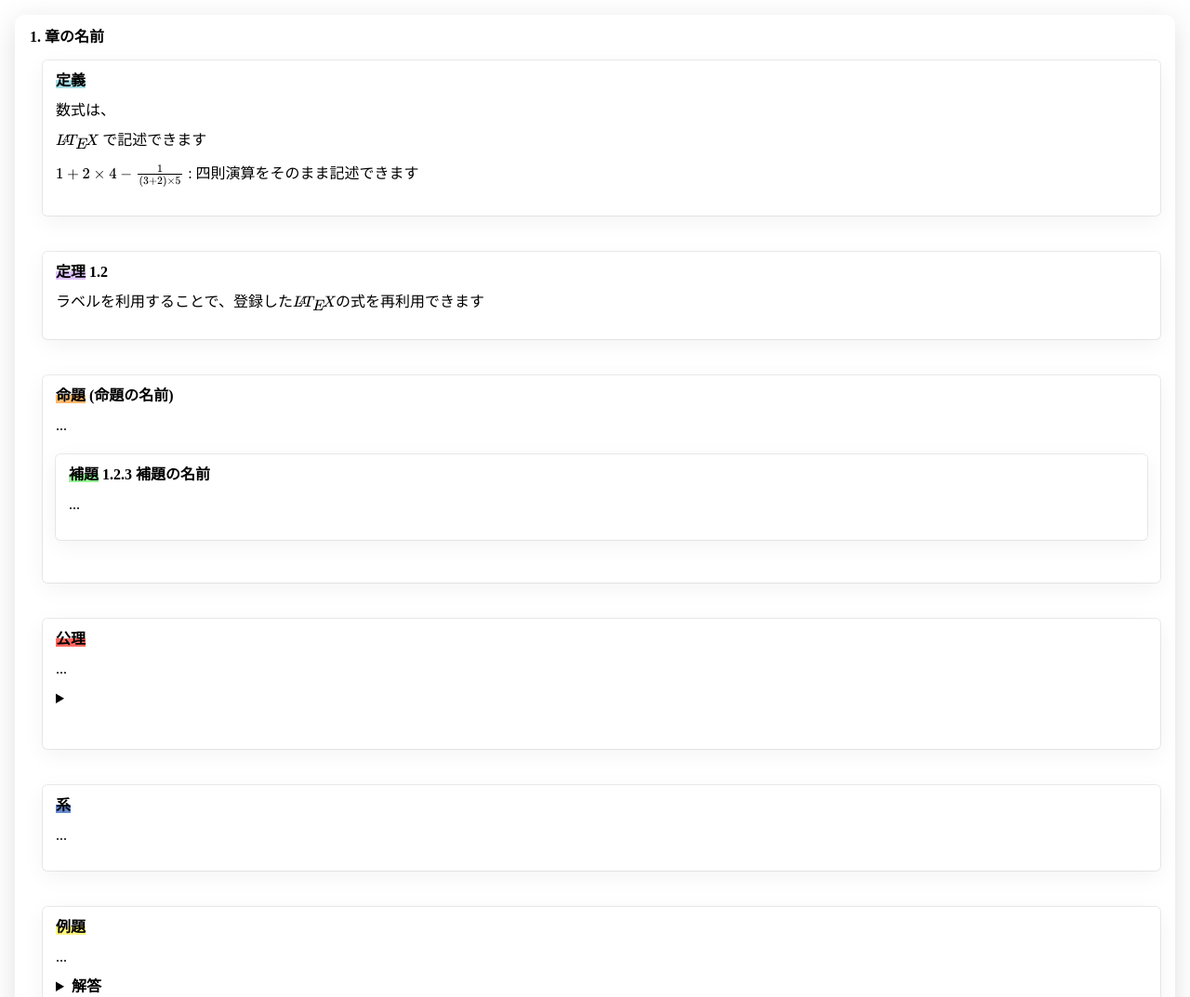
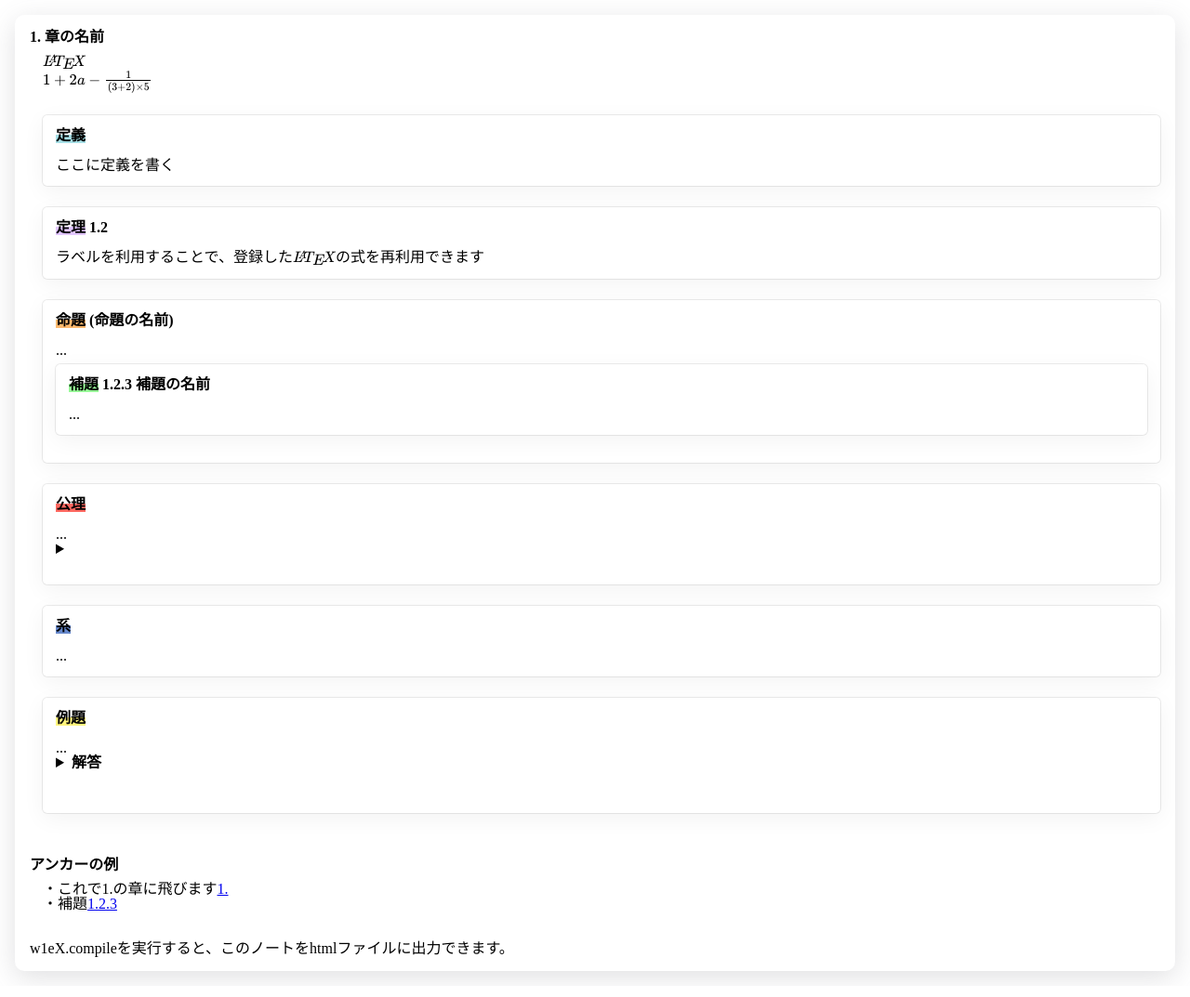
Before and after one commit to SouichiroTsujimoto/w1eX, a website: page sample/sample.w1ex.html in a window 1280 px wide. Shown: the top 1073 px of the page at 93% size. Drawn offline with nearby package versions, Linux system fonts and the light colour scheme.

Commit message:
update readme & sample

```diff
--- a/sample/sample.w1ex.html
+++ b/sample/sample.w1ex.html
@@ -103,87 +103,62 @@ background: linear-gradient(transparent 50%, #6688cc 50% 100%);
 </head>
 <body>
 <b id="1.">1.  章の名前 </b><div class="section">
-<div class="DefBox">
+\(\LaTeX\) <br>
+
+<math><mn>1</mn><mo>+</mo><mn>2</mn><mo>&InvisibleTimes;</mo><mi>a</mi><mo>-</mo><mfrac><mrow><mn>1</mn></mrow><mrow><mo>(</mo><mn>3</mn><mo>+</mo><mn>2</mn><mo>)</mo><mo>&times;</mo><mn>5</mn></mrow></mfrac></math>
+ <br>
+<br>
+    <div class="DefBox">
 <b><span class="DefMarker">定義</span>  </b><br><br>
-数式は、<br>
-<br>
-        \(\LaTeX\) で記述できます<br>
-<br>
+ここに定義を書く<br>
 
-<math><mn>1</mn><mo>+</mo><mn>2</mn><mo>&times;</mo><mn>4</mn><mo>-</mo><mfrac><mrow><mn>1</mn></mrow><mrow><mo>(</mo><mn>3</mn><mo>+</mo><mn>2</mn><mo>)</mo><mo>&times;</mo><mn>5</mn></mrow></mfrac></math>
-    : 四則演算をそのまま記述できます<br>
-<br>
+</div><br>
+    <div class="TheBox">
+<b id="1.2"><span class="TheMarker">定理</span> 1.2 </b><br><br>
+ラベルを利用することで、登録した\(\LaTeX\)の式を再利用できます<br>
+
+</div><br>
+    <div class="ProBox">
+<b><span class="ProMarker">命題</span>  (命題の名前)</b><br><br>
+...<br>
+        <div class="LemBox">
+<b id="1.2.3"><span class="LemMarker">補題</span> 1.2.3 補題の名前</b><br><br>
+...<br>
+
+</div><br>
+
+</div><br>
+    <div class="AxiBox">
+<b><span class="AxiMarker">公理</span>  </b><br><br>
+...<br>
+        <details><summary><b>  </b></summary><br>
+ここに書いた内容は折りたたまれます<br>
+
+</details><br>
+
+</div><br>
+    <div class="CorBox">
+<b><span class="CorMarker">系</span>  </b><br><br>
+...<br>
+
+</div><br>
+    <div class="ExpBox">
+<b><span class="ExpMarker">例題</span>  </b><br><br>
+...<br>
+        <details><summary><b>  解答</b></summary><br>
+
+</details><br>
+
+<br></div><br>
 
 </div><br>
 <br>
-    <div class="TheBox">
-<b id="1.2"><span class="TheMarker">定理</span> 1.2 </b><br><br>
-ラベルを利用することで、登録した\(\LaTeX\)の式を再利用できます<br>
-<br>
+<b> アンカーの例 </b><div class="section">
+・これで1.の章に飛びます<a href=#1.>1.</a><br>
+    ・補題<a href=#1.2.3>1.2.3</a><br>
 
 </div><br>
 <br>
-    <div class="ProBox">
-<b><span class="ProMarker">命題</span>  (命題の名前)</b><br><br>
-...<br>
-<br>
-        <div class="LemBox">
-<b id="1.2.3"><span class="LemMarker">補題</span> 1.2.3 補題の名前</b><br><br>
-...<br>
-<br>
-
-</div><br>
-<br>
-
-</div><br>
-<br>
-    <div class="AxiBox">
-<b><span class="AxiMarker">公理</span>  </b><br><br>
-...<br>
-<br>
-        <details><summary><b>  </b></summary><br>
-ここに書いた内容は折りたたまれます<br>
-<br>
-
-</details><br>
-<br>
-
-</div><br>
-<br>
-    <div class="CorBox">
-<b><span class="CorMarker">系</span>  </b><br><br>
-...<br>
-<br>
-
-</div><br>
-<br>
-    <div class="ExpBox">
-<b><span class="ExpMarker">例題</span>  </b><br><br>
-...<br>
-<br>
-        <details><summary><b>  解答</b></summary><br>
-
-</details><br>
-<br>
-
-<br></div><br>
-<br>
-
-</div><br>
-<br>
-<br>
-<br>
-<b> アンカーの例 </b><div class="section">
-・これで1.の章に飛びます<a href=#1.>1.</a><br>
-<br>
-    ・補題<a href=#1.2.3>1.2.3</a><br>
-<br>
-
-</div><br>
-<br>
-<br>
-<br>
 w1eX.compileを実行すると、このノートをhtmlファイルに出力できます。<br>
-<br>
 
 </body>
```
Also changed, not shown: README.md, 1 other file.
